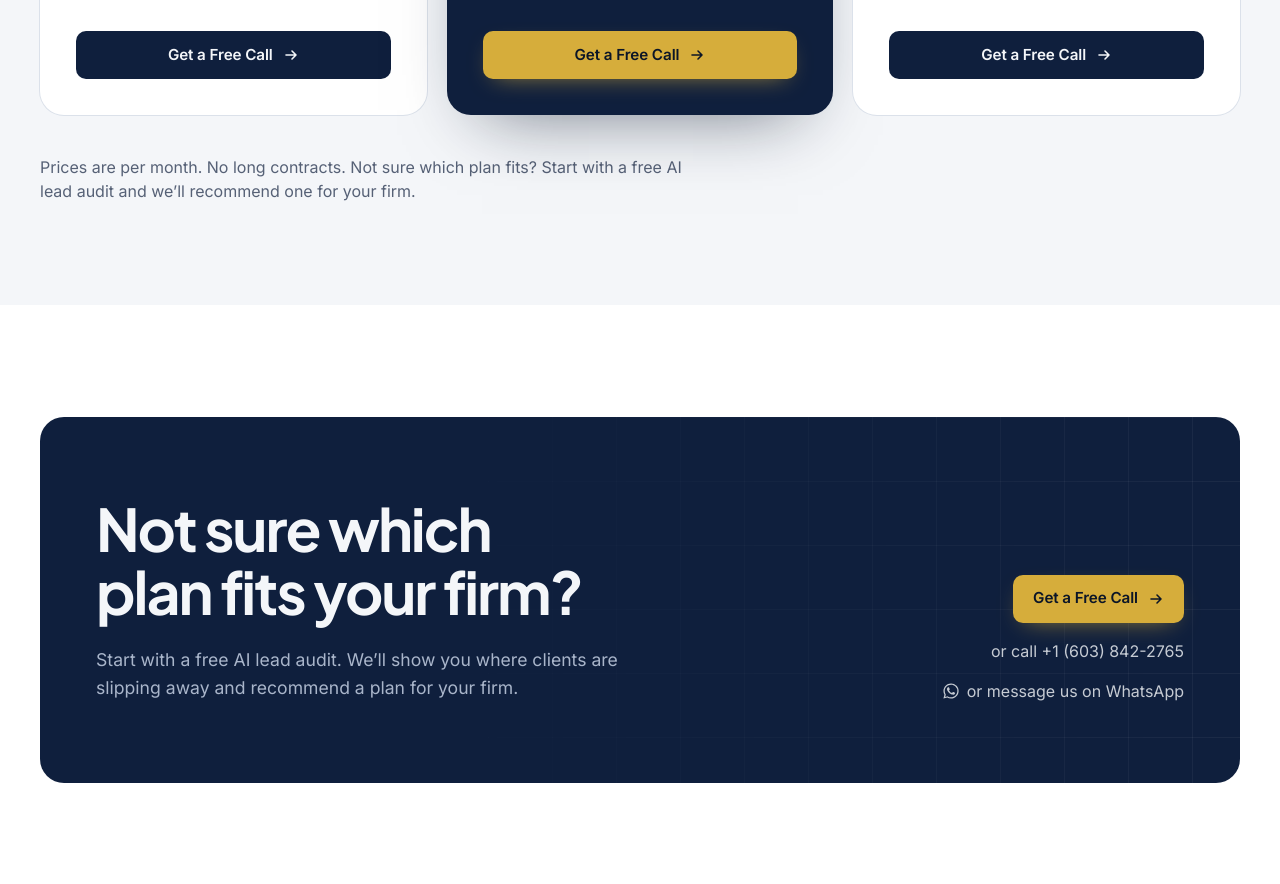
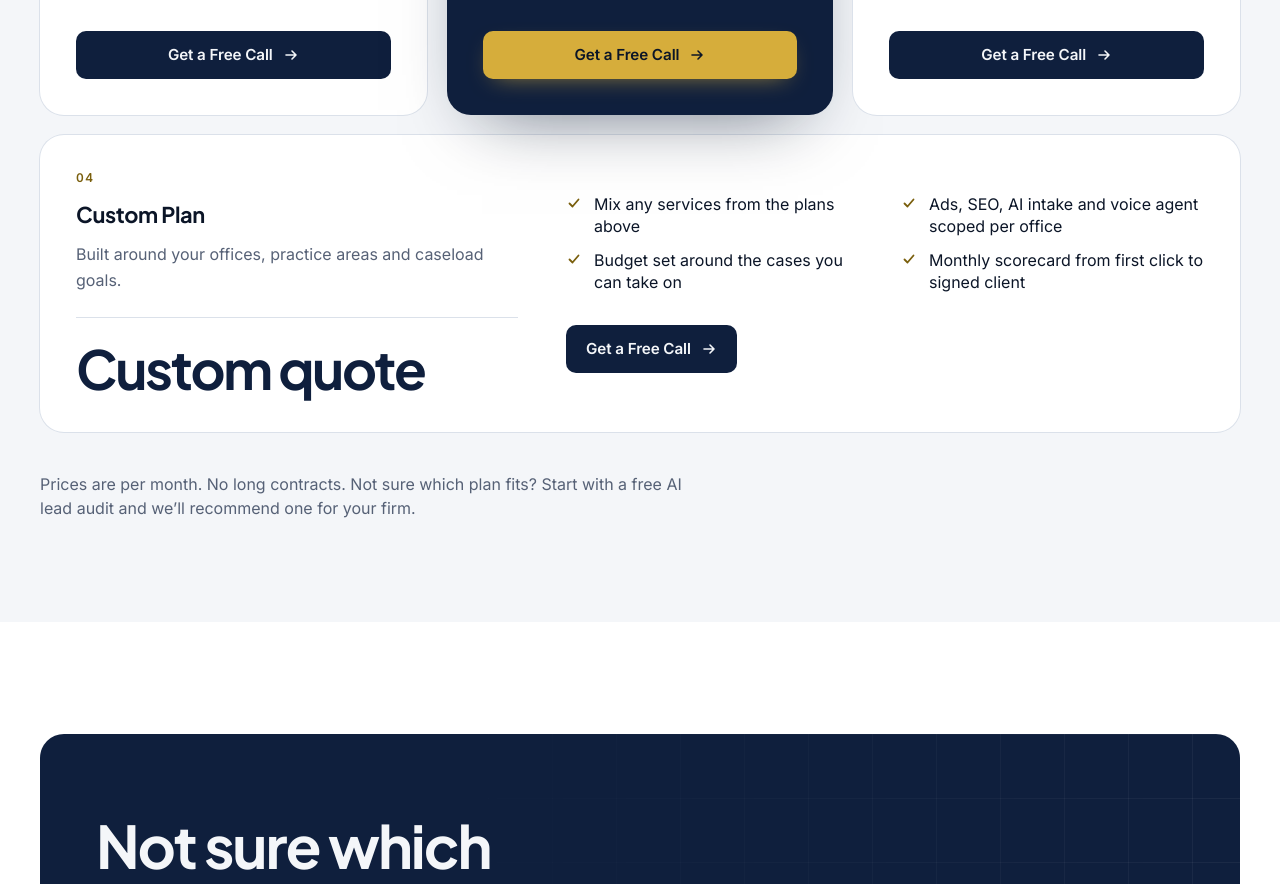
Before and after one commit to Webasif1/lawprodigital, a Next.js app: page /pricing in a window 1280 px wide. Shown: the part 1280-2164 px from the top of the page. Built offline with nearby package versions, Linux system fonts and the light colour scheme; no server answers.

Commit message:
Add a custom plan band to the pricing page
Firms that need a different mix of services now have a fourth option under the three plans, quoted after a call rather than priced. It stays out of the OfferCatalog since it has no fixed price. Bump the sitemap date for the content change.

```diff
--- a/src/app/pricing/page.tsx
+++ b/src/app/pricing/page.tsx
@@ -4,7 +4,7 @@ import { PageHero } from "@/components/sections/PageHero";
 import { JsonLd } from "@/components/seo/JsonLd";
 import { ButtonLink } from "@/components/ui/Button";
 import { CheckIcon } from "@/components/ui/icons";
-import { plans, pricing } from "@/content/pricing";
+import { customPlan, plans, pricing } from "@/content/pricing";
 import { site } from "@/content/site";
 import { absoluteUrl, breadcrumbJsonLd, pageMetadata } from "@/lib/seo";
 
@@ -82,6 +82,29 @@ export default function PricingPage() {
               );
             })}
           </ul>
+          <div data-reveal className="mt-5 grid gap-8 rounded-card bg-surface p-7 ring-1 ring-line sm:p-9 lg:grid-cols-12 lg:items-center lg:gap-12">
+            <div className="lg:col-span-5">
+              <p className="eyebrow tabular-nums text-brass">{String(plans.length + 1).padStart(2, "0")}</p>
+              <h2 className="mt-4 font-display text-h3 font-bold">{customPlan.name}</h2>
+              <p className="mt-3 leading-relaxed text-muted">{customPlan.fit}</p>
+              <p className="mt-6 border-t border-line pt-6">
+                <span className="figure text-figure text-navy">{customPlan.price}</span>
+              </p>
+            </div>
+            <div className="lg:col-span-7">
+              <ul className="grid gap-3 sm:grid-cols-2 sm:gap-x-8">
+                {customPlan.features.map((f) => (
+                  <li key={f} className="flex gap-3 leading-snug">
+                    <CheckIcon className="mt-0.5 size-4 shrink-0 text-brass" />
+                    <span>{f}</span>
+                  </li>
+                ))}
+              </ul>
+              <ButtonLink href={site.primaryCta.href} variant="ink" className="mt-8 w-full sm:w-auto">
+                {site.primaryCta.label}
+              </ButtonLink>
+            </div>
+          </div>
           <p data-reveal className="mt-10 max-w-2xl text-muted">
             {pricing.note}
           </p>
--- a/src/app/sitemap.ts
+++ b/src/app/sitemap.ts
@@ -8,7 +8,7 @@ import { getStories, STORIES_UPDATED } from "@/lib/stories";
  * When the main pages last changed (the custom-site relaunch). Bump it when you edit page
  * content, so Google and Bing know to re-crawl; a date that changes on every deploy gets ignored.
  */
-const PAGES_UPDATED = "2026-10-25";
+const PAGES_UPDATED = "2026-10-27";
 
 export default function sitemap(): MetadataRoute.Sitemap {
   const url = (path: string) => new URL(path, site.url).toString();
--- a/src/content/pricing.ts
+++ b/src/content/pricing.ts
@@ -67,3 +67,16 @@ export const plans: Plan[] = [
     ],
   },
 ];
+
+/** Shown as a band under the plans. No fixed price, so it stays out of the OfferCatalog. */
+export const customPlan = {
+  name: "Custom Plan",
+  price: "Custom quote",
+  fit: "Built around your offices, practice areas and caseload goals.",
+  features: [
+    "Mix any services from the plans above",
+    "Ads, SEO, AI intake and voice agent scoped per office",
+    "Budget set around the cases you can take on",
+    "Monthly scorecard from first click to signed client",
+  ],
+};
```
